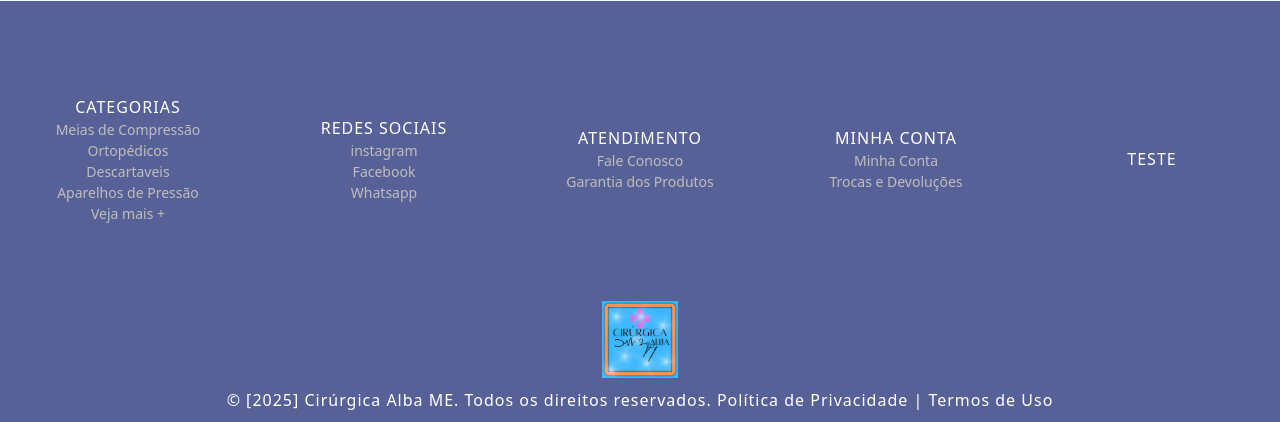
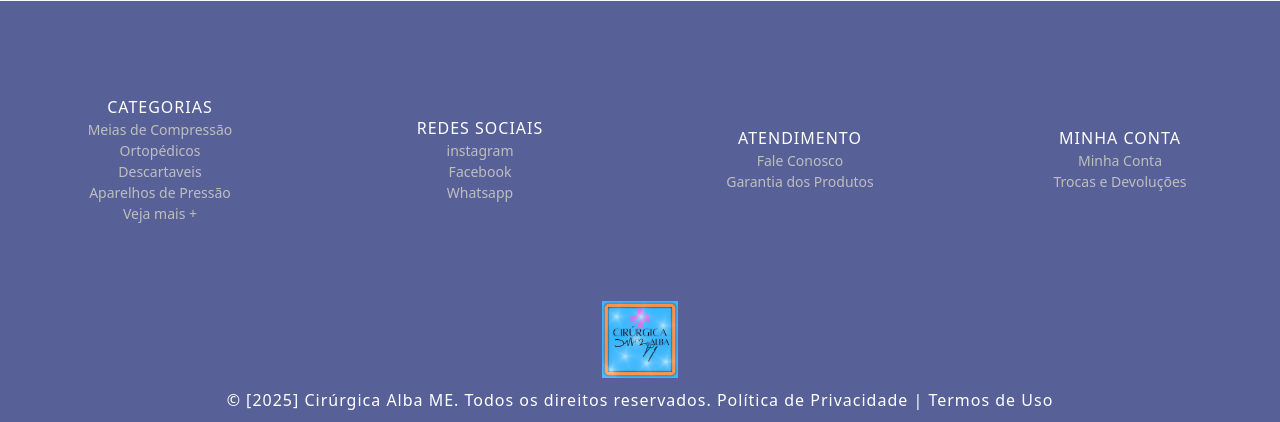
Before and after one commit to AndersonMeloo/CirurgicaAlbaMe, a PHP site: page /login-cadastro.php in a window 1280 px wide. Shown: the part 799-1221 px from the top of the page. Run offline with PHP 8.4, Linux system fonts and the light colour scheme; some libraries are stand-ins or nearby versions.

Commit message:
Update rodape.php

```diff
--- a/rodape.php
+++ b/rodape.php
@@ -34,10 +34,6 @@ $direitosAutorais = "© [2025] Cirúrgica Alba ME. Todos os direitos reservados.
         <p>Trocas e Devoluções</p>
     </div>
 
-<div>
-    <h1>teste</h1>
-</div>
-
 </section>
 
 <div class="direitos">
```
